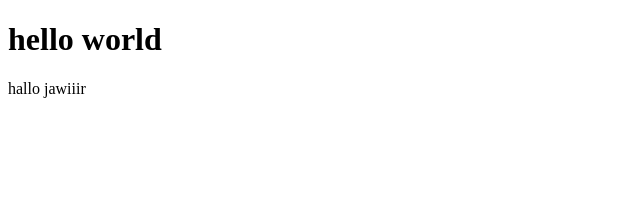
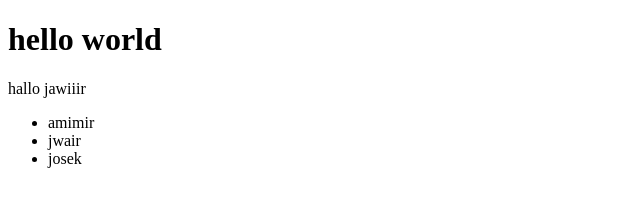
Before and after one commit to amimirzaaa/git_test2, a plain HTML site: page index.html in a window 1280 px wide. Shown: the whole page, without its empty margins (0-640 px from the left). Drawn offline with Linux system fonts and the light colour scheme.

Commit message:
menambahkan list

```diff
--- a/index.html
+++ b/index.html
@@ -8,5 +8,11 @@
 <body>
     <h1>hello world</h1>
     <p>hallo jawiiir</p>
+
+    <ul>
+        <li>amimir</li>
+        <li>jwair</li>
+        <li>josek</li>
+    </ul>
 </body>
 </html>
```
